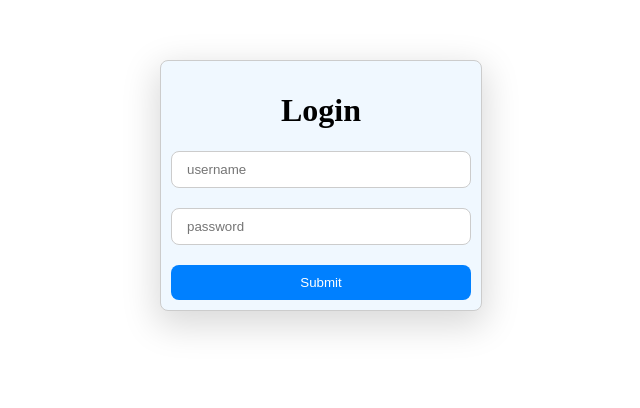
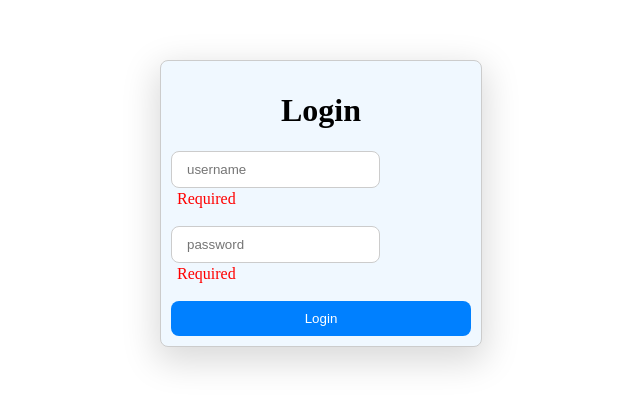
Before and after one commit to AsiriZenith/todo-list-angular-, an Angular app: page / in a window 1280 px wide. Shown: the part 140-548 px from the top of the page, without its empty margins (319-959 px from the left). Built offline with nearby package versions, Linux system fonts and the light colour scheme.

Commit message:
login-done

```diff
--- a/src/app/app.module.ts
+++ b/src/app/app.module.ts
@@ -4,10 +4,15 @@ import { BrowserModule } from '@angular/platform-browser';
 import { AppRoutingModule } from './app-routing.module';
 import { AppComponent } from './app.component';
 import { LoginComponent } from './login/login.component';
+import { FormsModule, ReactiveFormsModule } from '@angular/forms';
 
 @NgModule({
   declarations: [AppComponent, LoginComponent],
-  imports: [BrowserModule, AppRoutingModule],
+  imports: [
+    BrowserModule,
+    AppRoutingModule,
+    FormsModule,
+    ReactiveFormsModule],
   providers: [],
   bootstrap: [AppComponent],
 })
--- a/src/app/login/login.component.html
+++ b/src/app/login/login.component.html
@@ -1,6 +1,21 @@
 <div class="box">
     <h1>Login</h1>
-    <input type="text" placeholder="username">
-    <input type="password" placeholder="password">
-    <button>Submit</button>
+    <form [formGroup]="loginForm" (ngSubmit)="onSubmit()">
+        <div class="row">
+            <input type="text" id="username" formControlName="username" name="username" placeholder="username"
+                class="form-control" autocomplete="off" />
+            <div><label *ngIf="getFormControl('username').errors?.required" class="error">Required</label></div>
+            <div><label *ngIf="username_error" class="error">Incorrect username</label></div>
+        </div>
+        <div class="row">
+            <input type="password" id="password" name="password" formControlName="password" required
+                placeholder="password" class="form-control" autocomplete="off" />
+            <div><label *ngIf="getFormControl('password').errors?.required" class="error">Required</label></div>
+            <div><label *ngIf="password_error" class="error">Incorrect password</label></div>
+        </div>
+
+        <div class="row ">
+            <button class="btn btn-primary" type="submit" [disabled]="!loginForm.valid">Login</button>
+        </div>
+    </form>
 </div>
--- a/src/app/login/login.component.ts
+++ b/src/app/login/login.component.ts
@@ -1,15 +1,39 @@
 import { Component, OnInit } from '@angular/core';
-
+import { FormGroup, FormControl, Validators, FormBuilder} from '@angular/forms';
 @Component({
   selector: 'app-login',
   templateUrl: './login.component.html',
   styleUrls: ['./login.component.scss']
 })
 export class LoginComponent implements OnInit {
-
-  constructor() { }
-
-  ngOnInit(): void {
+  loginForm: FormGroup;
+  username_error = false;
+  password_error = false;
+  constructor(private fb: FormBuilder) {
+    this.loginForm = this.fb.group({
+      username: ['', [Validators.required]],
+      password: ['', [Validators.required]],
+    });
   }
 
+  ngOnInit(): void { }
+
+  onSubmit() {
+    console.log(this.loginForm.value.username);
+    console.log(this.loginForm.value.password);
+    if(this.loginForm.value.username == 'admin' && this.loginForm.value.password == 'admin'){
+      alert("hello")
+    }
+    if(this.loginForm.value.username != 'admin'){
+      this.username_error = true;
+    }
+    if(this.loginForm.value.password != 'admin'){
+      this.password_error = true;
+    }
+
+  }
+
+  getFormControl(name: any) {
+    return this.loginForm.controls[name];
+  }
 }
--- a/src/styles.scss
+++ b/src/styles.scss
@@ -1 +1,7 @@
 /* You can add global styles to this file, and also import other style files */
+.error{
+    color: red;
+    top: -18px;
+    left: 6px;
+    position: relative;
+}
--- a/tsconfig.json
+++ b/tsconfig.json
@@ -27,6 +27,8 @@
     "enableI18nLegacyMessageIdFormat": false,
     "strictInjectionParameters": true,
     "strictInputAccessModifiers": true,
-    "strictTemplates": true
+    "strictTemplates": true,
+    "strictPropertyInitialization" : false,
+    "noPropertyAccessFromIndexSignature": false,
   }
 }
```
